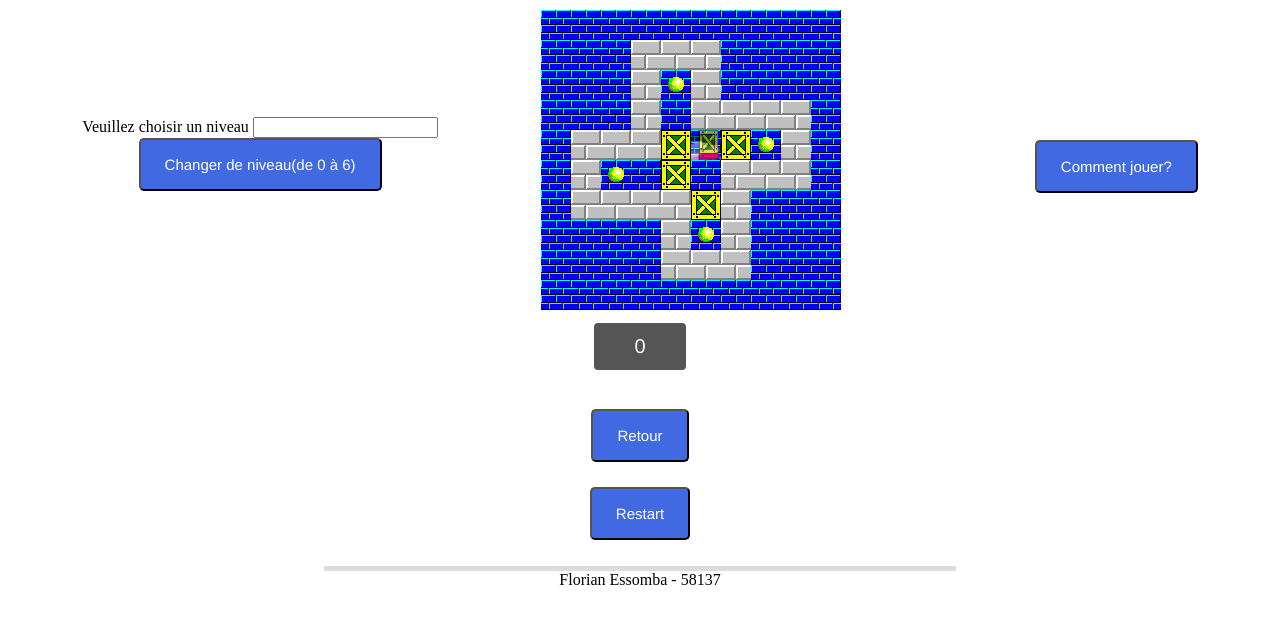
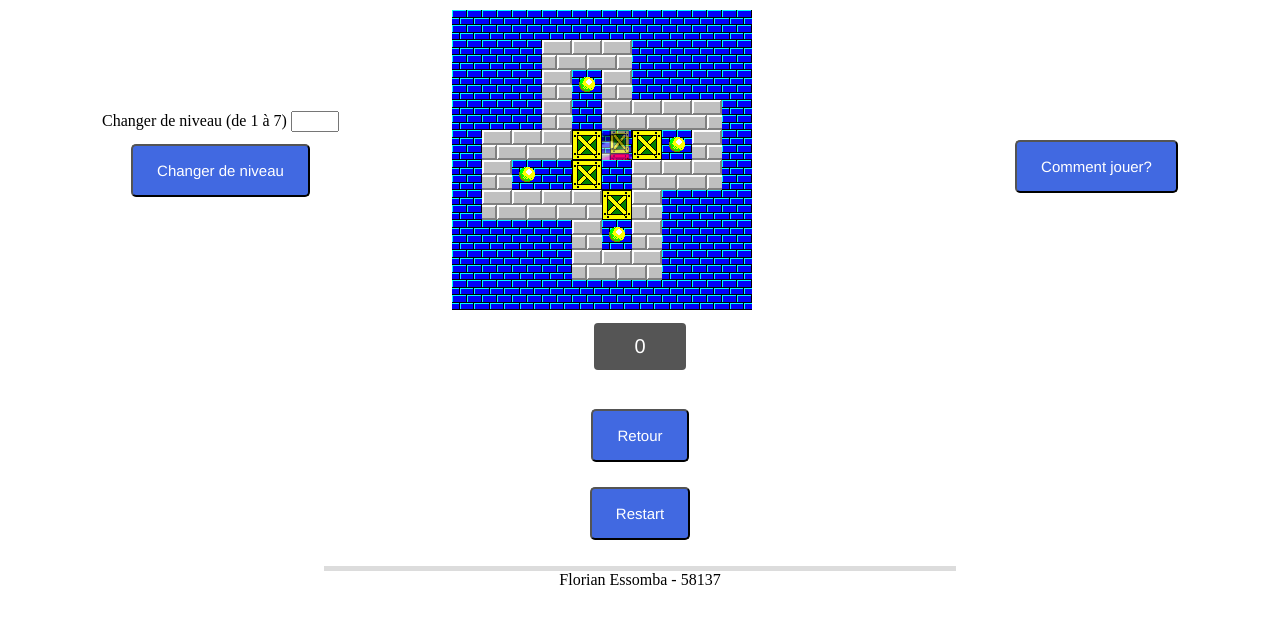
Before and after one commit to KBluelvl/Sokoban, a website: page index.html in a window 1280 px wide. Shown: the part 119-742 px from the top of the page. Drawn offline with Linux system fonts and the light colour scheme.

Commit message:
fixing detail

```diff
--- a/index.html
+++ b/index.html
@@ -17,11 +17,11 @@
 
    <div id="changerDeNiveau">
       <span>
-         <label for="change">Veuillez choisir un niveau</label>
-         <input type="number" id="change">
+         <label for="change">Changer de niveau (de 1 à 7)</label>
+         <input type="number" id="change" min="1" max="7">
       </span>
       <br>
-      <button id="changer">Changer de niveau(de 0 à 6)</button>
+      <button id="changer">Changer de niveau</button>
    </div>
 
    <div id="world"></div>
--- a/scripts/game.js
+++ b/scripts/game.js
@@ -361,9 +361,13 @@ function boutonRetour() {
 }
 
 function changeLevel() {
-    const niveauDemander = $("#change").val();
     $("#changer").click(function () {
-        initLevel2(niveauDemander);
+        const niveauDemander = $("#change").val() - 1;
+        if (niveauDemander >= 1 && niveauDemander <= 6) {
+            initLevel2(niveauDemander);
+        } else {
+            alert("Doit être entre 1 et 7 !");
+        }
     });
 }
 
--- a/styles/main.css
+++ b/styles/main.css
@@ -87,7 +87,7 @@ h1{
    grid-area: jeu;
    margin-bottom: 1vw;
    overflow:hidden;
-   margin-left: 6.5%;
+   margin-left: 4%;
 }
 
 footer{
@@ -201,3 +201,7 @@ body{
     'restart restart restart'
     'footer footer footer';
 }
+
+#changer {
+   margin-top: 5%;
+}
```
